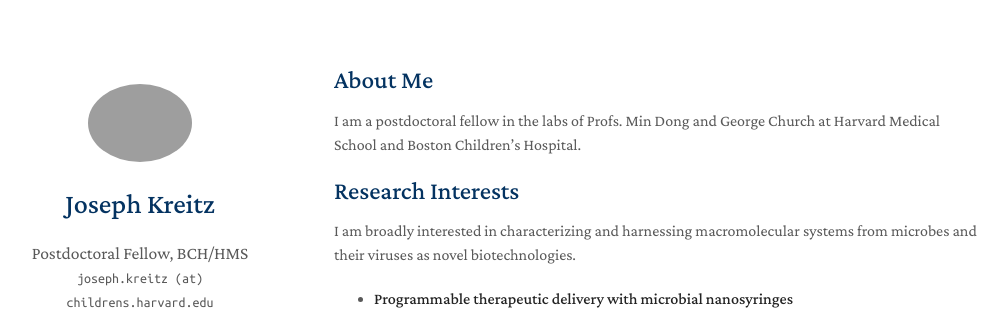
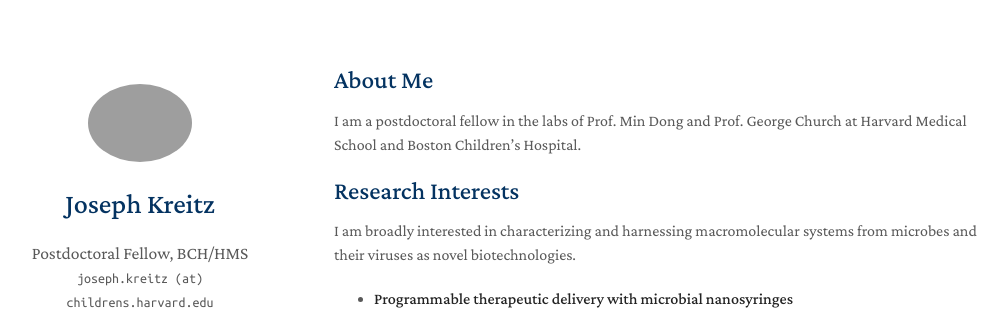
Before and after one commit to jkreitz/jkreitz.github.io, a Jekyll site: the page built from index.md, in a window 1280 px wide. Shown: the top 310 px of the page, without its empty margins (136-1143 px from the left). Built offline with Jekyll 4.4.1, drawn with Linux system fonts in a browser that asks for light colours; nearby versions of some CDN libraries; a style sheet for code colours, icons or effects is not loaded; our own code applies the rules of GitHub Pages for plain Markdown files.

Commit message:
Update index.md

```diff
--- a/index.md
+++ b/index.md
@@ -4,7 +4,7 @@ layout: homepage
 
 ## About Me
 
-I am a postdoctoral fellow in the labs of Profs. Min Dong and George Church at Harvard Medical School and Boston Children's Hospital.
+I am a postdoctoral fellow in the labs of Prof. Min Dong and Prof. George Church at Harvard Medical School and Boston Children's Hospital.
 
 ## Research Interests
 
```
